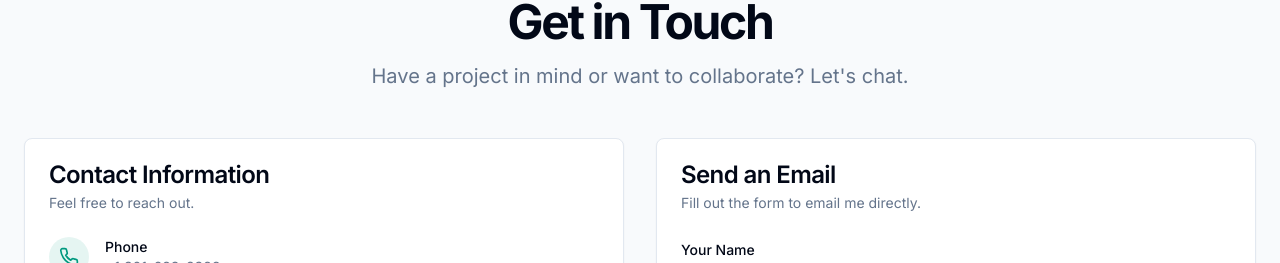
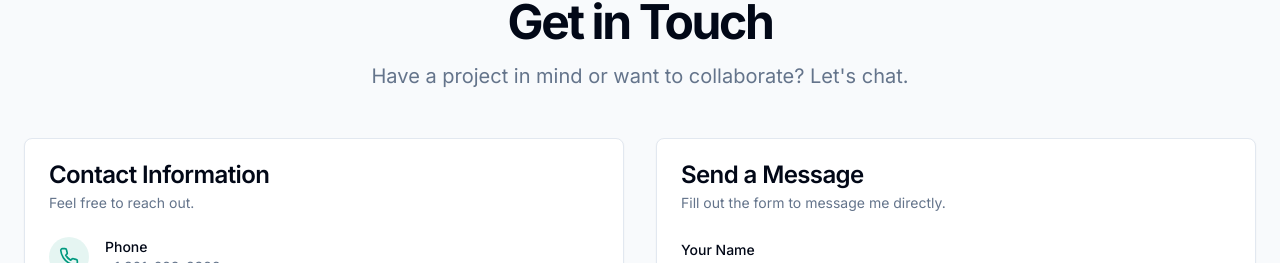
Before and after one commit to Huzaifa-io/Mike-Shirvani-Portfolio, a Next.js app: page / in a window 1280 px wide. Shown: the part 6360-6623 px from the top of the page. Built offline with nearby package versions, Linux system fonts and the light colour scheme.

Commit message:
Update contact section to reflect messaging instead of emailing

```diff
--- a/components/contact-section.tsx
+++ b/components/contact-section.tsx
@@ -164,9 +164,9 @@ export function ContactSection() {
           <motion.div variants={cardVariants}>
             <Card className="h-full overflow-hidden">
               <CardHeader>
-                <CardTitle>Send an Email</CardTitle>
+                <CardTitle>Send a Message</CardTitle>
                 <CardDescription>
-                  Fill out the form to email me directly.
+                  Fill out the form to message me directly.
                 </CardDescription>
               </CardHeader>
               <CardContent>
```
